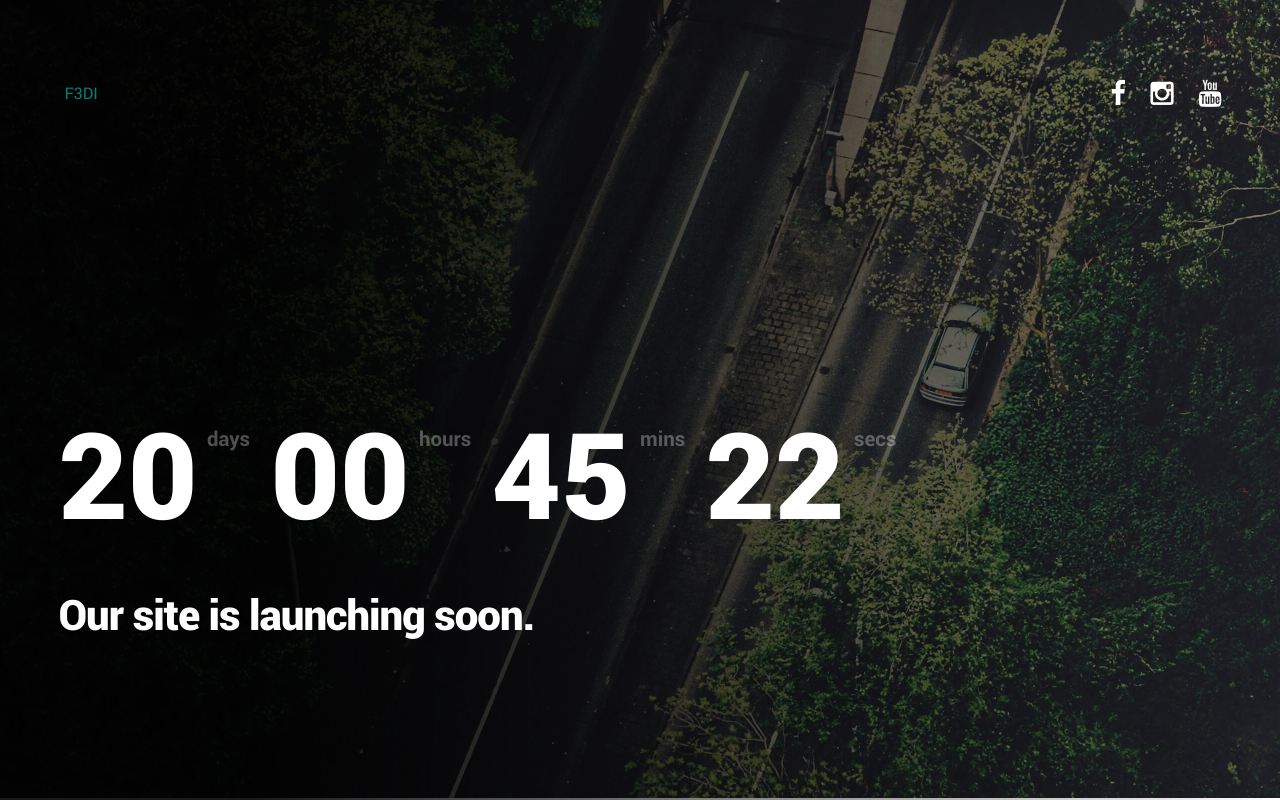
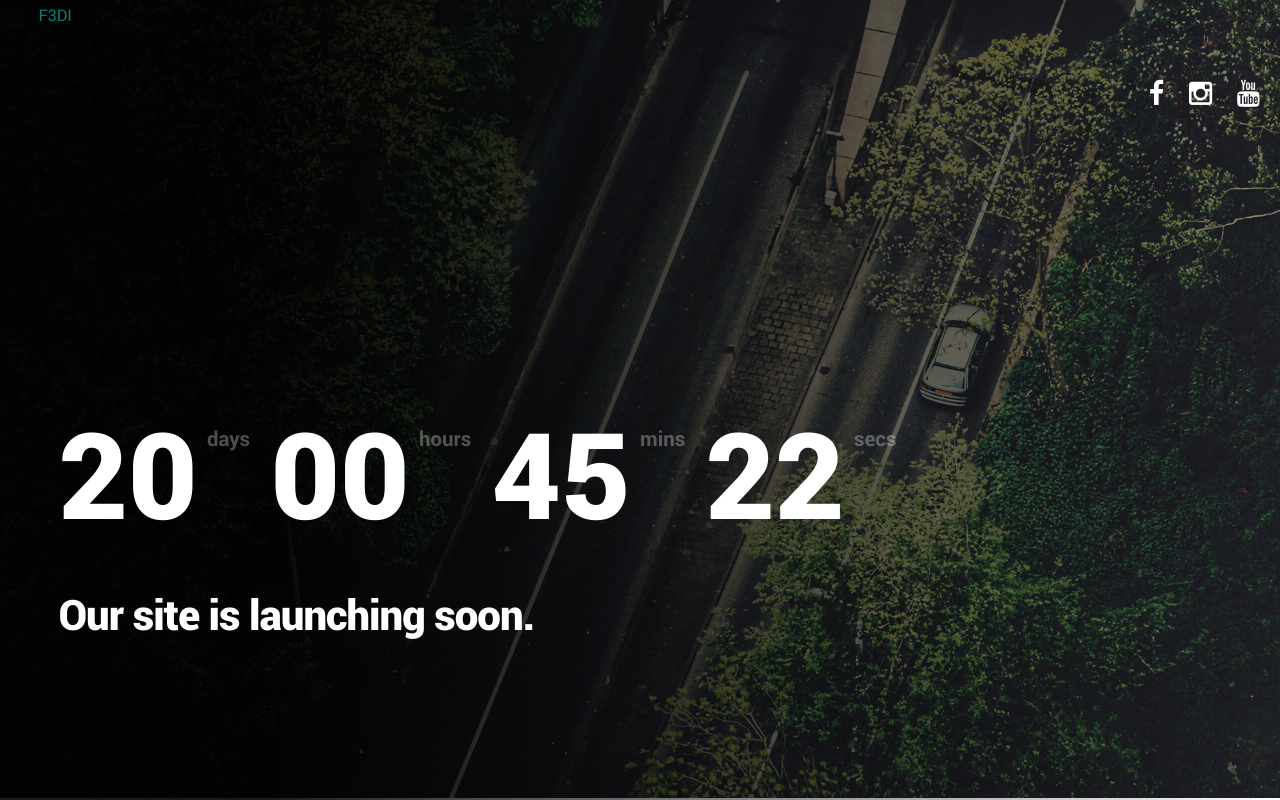
Before and after one commit to F3DI/F3DI.github.io, a plain HTML site: page index.html in a window 1280 px wide. Drawn offline with Linux system fonts and the light colour scheme.

Commit message:
Update index.html

```diff
--- a/index.html
+++ b/index.html
@@ -38,7 +38,6 @@
    <header>
 
    	<div class="row">
-   		<div class="logo">
 	         <a href="index.html">F3DI</a>
 	      </div>
 
```
